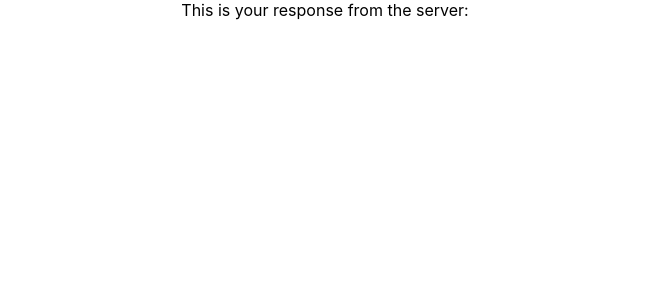
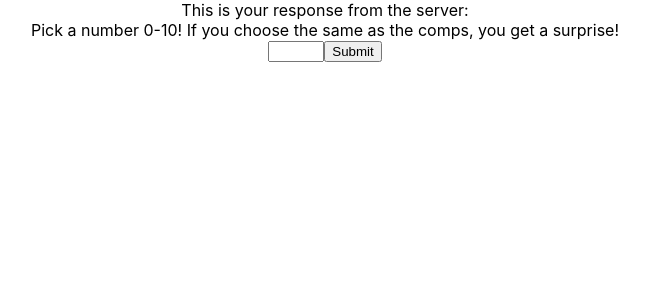
Before and after one commit to neuenhaus14/GCN-Portfolio, a React (Create React App) app in the folder client/: page /game in a window 1280 px wide. Shown: the top 300 px of the page, without its empty margins (315-964 px from the left). Built offline with nearby package versions, Linux system fonts and the light colour scheme; no server answers.

Commit message:
set up basic game play

```diff
--- a/client/src/About.tsx
+++ /dev/null
@@ -1,12 +0,0 @@
-import React from 'react';
-// import axios from 'axios';
-
-const About = () => {
-  return (
-    <div>
-      Hellloooo! Hiya!
-    </div>
-  )
-}
-
-export default About;
--- a/client/src/App.tsx
+++ b/client/src/App.tsx
@@ -1,10 +1,10 @@
 import React, { useState, useEffect } from "react";
-import { BrowserRouter, Route, Routes, useNavigate } from "react-router-dom";
-import logo from "./logo.svg";
+import { BrowserRouter, Route, Routes } from "react-router-dom";
+// import logo from "./logo.svg";
 import axios from "axios";
 import "./App.css";
 import Home from "./Home";
-import About from "./About";
+import Game from "./Game";
 
 function App() {
   const [data, setData] = useState(null);
@@ -18,6 +18,7 @@ function App() {
     try {
       const { data } = await axios.get("/api");
       setData(data.message);
+      console.log(data)
     } catch {
       console.log("error");
     }
@@ -42,7 +43,7 @@ function App() {
       <BrowserRouter>
         <Routes>
           <Route path="/" element={<Home />} />
-          <Route path="/about" element={<About />} />
+          <Route path="/game" element={<Game />} />
 
         </Routes>
       </BrowserRouter>
--- /dev/null
+++ b/client/src/Game.tsx
@@ -0,0 +1,30 @@
+import React, {useState} from 'react';
+
+// import axios from 'axios';
+
+const Game = () => {
+  const [randomValue, setRandomValue] = useState("")
+  const [compRandomValue, setCompRandomValue] = useState<number>()
+
+  const numOptions = [0, 1, 2, 3, 4, 5, 6, 7, 8, 9, 10]
+
+  //returns a random whole number from 0 to 10
+  const compChoice = (max: number) => {
+    return Math.floor(Math.random() * max)
+  }
+
+  const numberCheck = () => {
+    console.log("computer choice", compChoice(11))
+    console.log("user choice", randomValue)
+  }
+
+  return (
+    <div className="rand-number">
+      Pick a number 0-10! If you choose the same as the comps, you get a surprise!<br/>
+      <input type="number" value={randomValue} min="0" max="10" onChange={(e) => setRandomValue(e.target.value)}></input>
+      <button onClick={() => {numberCheck()}}>Submit</button>
+    </div>
+  )
+}
+
+export default Game;
--- a/client/src/Home.tsx
+++ b/client/src/Home.tsx
@@ -1,7 +1,7 @@
 import React from 'react';
 import { useNavigate } from "react-router-dom";
-
 // import axios from 'axios';
+import face from "./face.jpg"
 
 const Home = () => {
   const navigate = useNavigate()
@@ -9,6 +9,8 @@ const Home = () => {
   return (
     <div>
       Hellloooo!
+      This is my face!
+      <img src={face} alt="gretchen" width="700" height="500"/>
       <button onClick={() => navigate('/about')}>Go to About Page</button>
     </div>
   )
```
Also changed, not shown: client/src/face.jpg (added).
